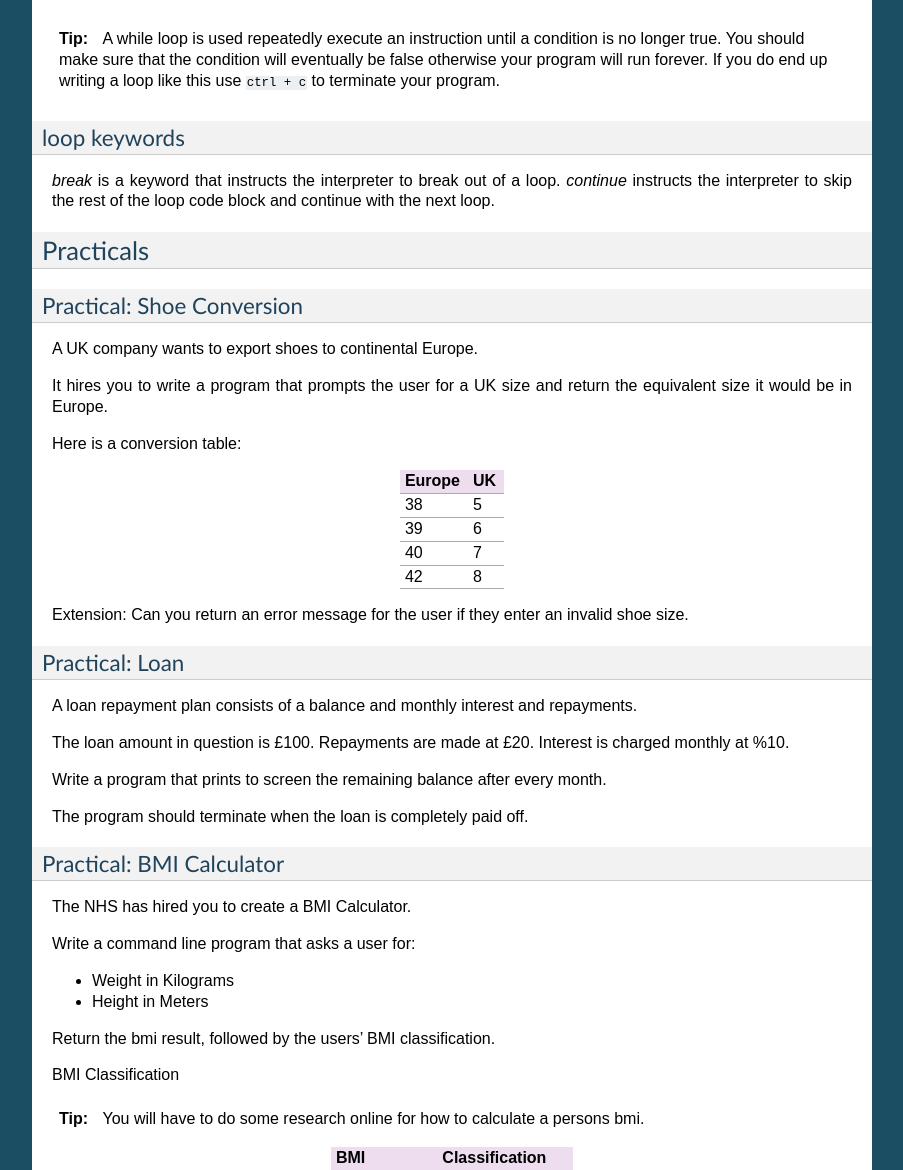
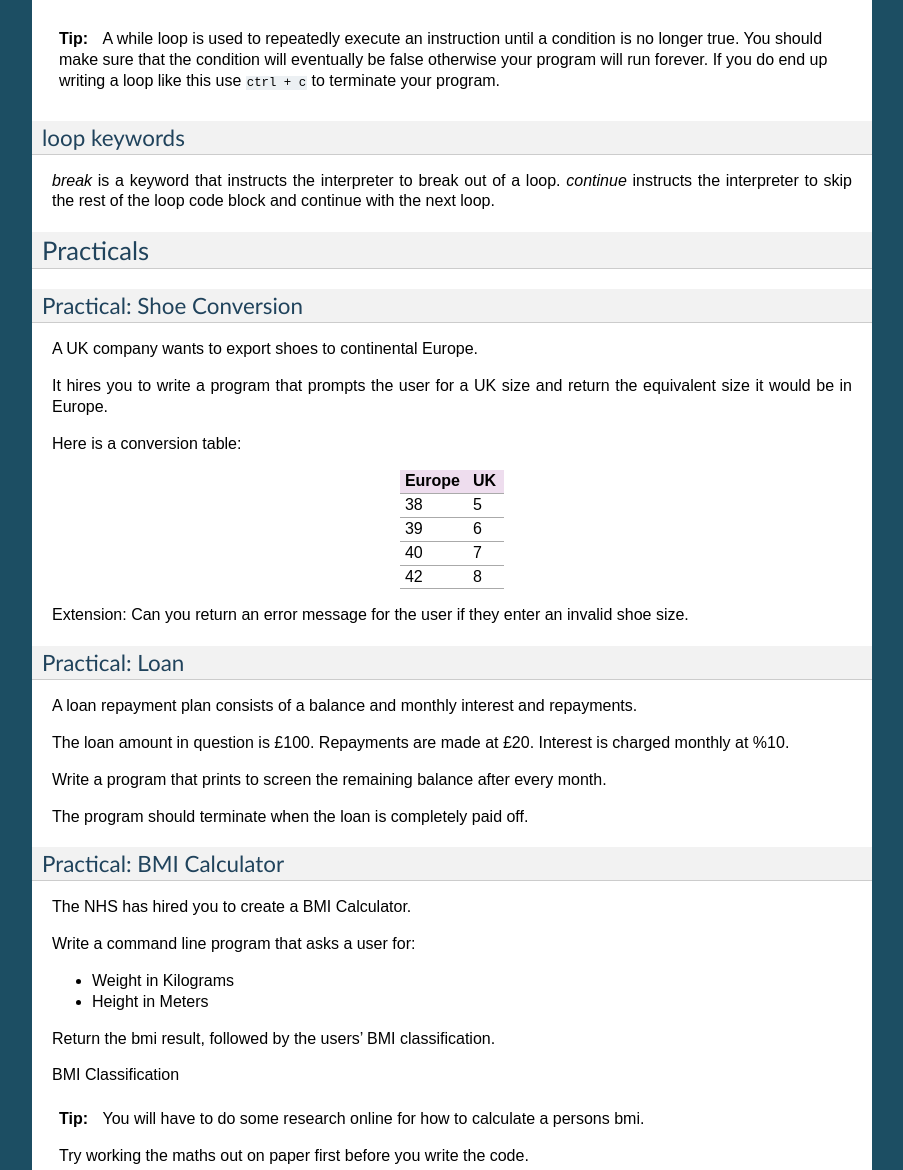
Before and after one commit to gu-lseg/intro-to-programming, a Sphinx documentation site: the page built from source/conditionals.rst, in a window 1280 px wide and 1400 px high, scrolled down 2126 px. Shown: the part 230-1400 px from the top of the window, without its empty margins (198-1101 px from the left). Built offline with Sphinx 7.4.7, drawn with Linux system fonts in a browser that asks for light colours; pages that are not in the unit, such as notebooks, are missing from menus; some of the changed text lies outside the part shown.

Commit message:
fix minor issues.

```diff
--- a/source/conditionals.rst
+++ b/source/conditionals.rst
@@ -20,7 +20,7 @@
 Code Blocks
 ===========
 
-A block of code is code that will execute together. In python a block is defined by the
+A block of code is code that will execute together. In Python a block is defined by the
 use of indentation.
 
 All types of conditionals use code blocks which are executed depending on the
@@ -119,7 +119,7 @@
     <iframe width="800" height="500" frameborder="0" src="http://pythontutor.com/iframe-embed.html#code=import+random%0Awarm+%3D+20%0Atemperature+%3D+18%0Awhile+temperature+%3C%3D+warm%3A%0A++++print('Its+'+%2B+str(temperature)+%2B+'+degrees.+Wrap+up.')%0A++++temperature+%3D+random.randrange(5,+25)%0A++++%0Aprint('Thats+all+for+now')&origin=opt-frontend.js&cumulative=false&heapPrimitives=false&drawParentPointers=false&textReferences=false&showOnlyOutputs=false&py=3&rawInputLstJSON=%5B%5D&curInstr=0&codeDivWidth=350&codeDivHeight=400"> </iframe>
 
 .. tip::
-    A while loop is used repeatedly execute an instruction until a condition
+    A while loop is used to repeatedly execute an instruction until a condition
     is no longer true. You should make sure that the condition will eventually be
     false otherwise your program will run forever. If you do end up writing a loop like
     this use ``ctrl + c`` to terminate your program.
@@ -188,6 +188,8 @@
     You will have to do some research online for how to calculate a persons
     bmi.
 
+    Try working the maths out on paper first before you write the code.
+
 =============   =================
 BMI             Classification
 =============   =================
```
